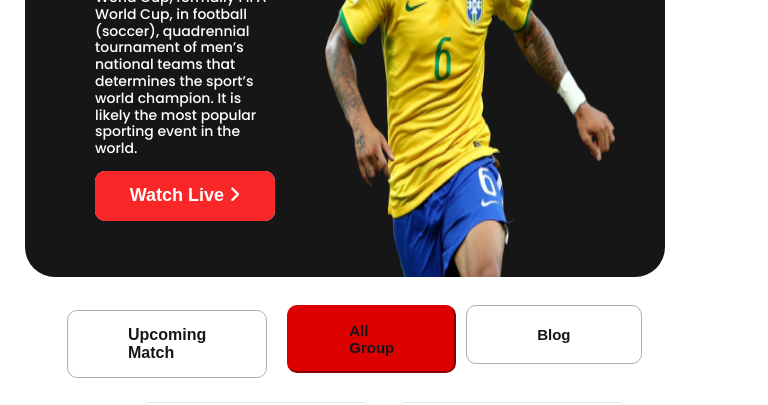
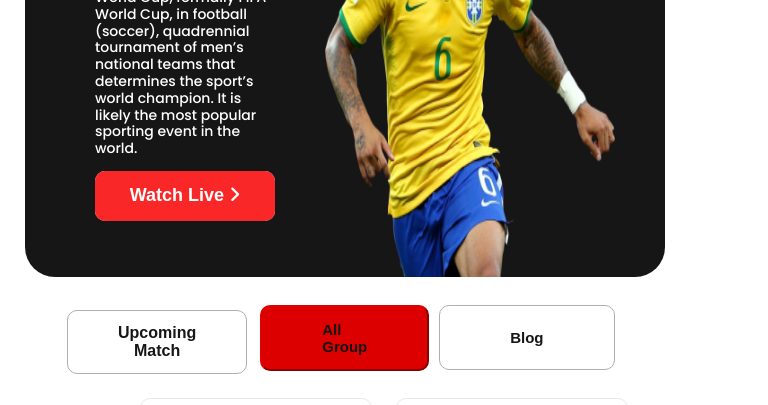
Before and after one commit to Rimaakter1/Assignment-2, a plain HTML site: page group.html in a window 768 px wide. Shown: the part 318-723 px from the top of the page. Drawn offline with Linux system fonts and the light colour scheme; a web font is replaced by a local one.

Commit message:
last commit

```diff
--- a/style.css
+++ b/style.css
@@ -647,8 +647,9 @@ hr {
     .match-btn3 {
         margin-left: 2px;
         border: 1px solid #b0aeae;
-        padding: 15px 60px;
-        text-align: start;
+        padding: 13px 50px;
+
+
 
     }
 
@@ -656,14 +657,14 @@ hr {
     .group-btn2 {
         margin-left: 20px;
         border: 1px solid #b0aeae;
-        padding: 15px 60px;
+        padding: 16px 55px;
         text-align: start;
     }
 
     .blog-btn2,
     .blog-btn3 {
         margin-left: 10px;
-        padding: 20px 70px;
+        padding: 23px 70px;
         text-align: start;
         border: 1px solid #b0aeae;
     }
@@ -735,7 +736,7 @@ hr {
 
     .blog-btn {
         margin-left: 10px;
-        padding: 20px 70px;
+        padding: 20px 83px;
         text-align: start;
     }
 
@@ -752,7 +753,7 @@ hr {
      matches section
 --------------------------------- */
     .match-btn2 {
-        padding: 15px 60px;
+        padding: 17px 45px;
         text-align: start;
         margin-left: 2px;
     }
@@ -768,9 +769,8 @@ hr {
       group section
 ---------------------- */
     .group-btn3 {
-        margin-left: 20px;
-
-        padding: 15px 60px;
+        margin-left: 13px;
+        padding: 14px 60px;
         text-align: start;
     }
 
```
